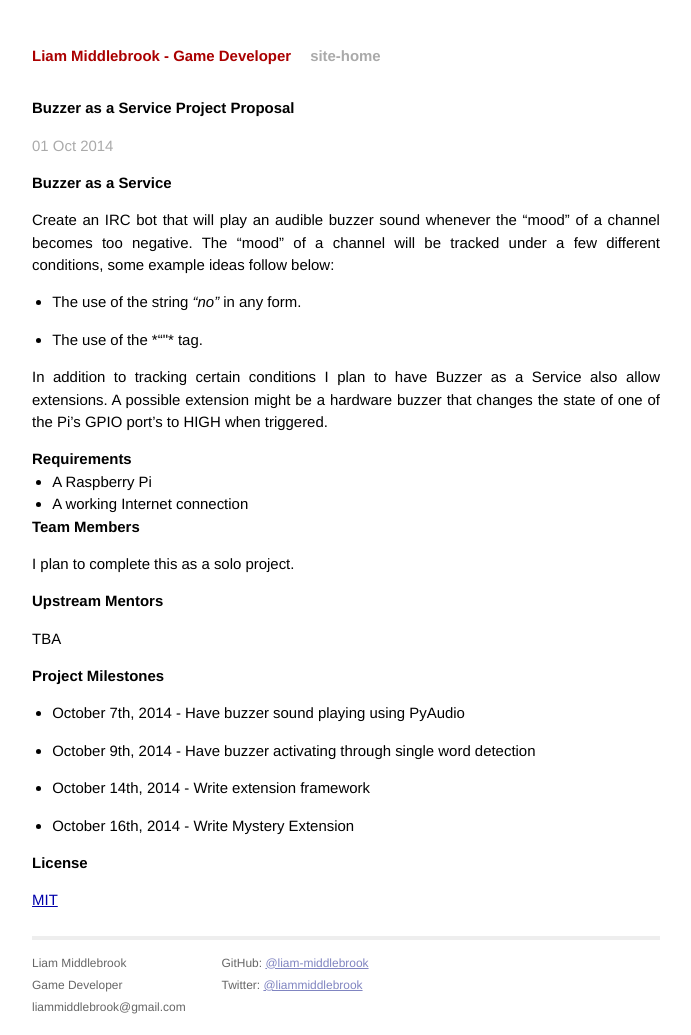
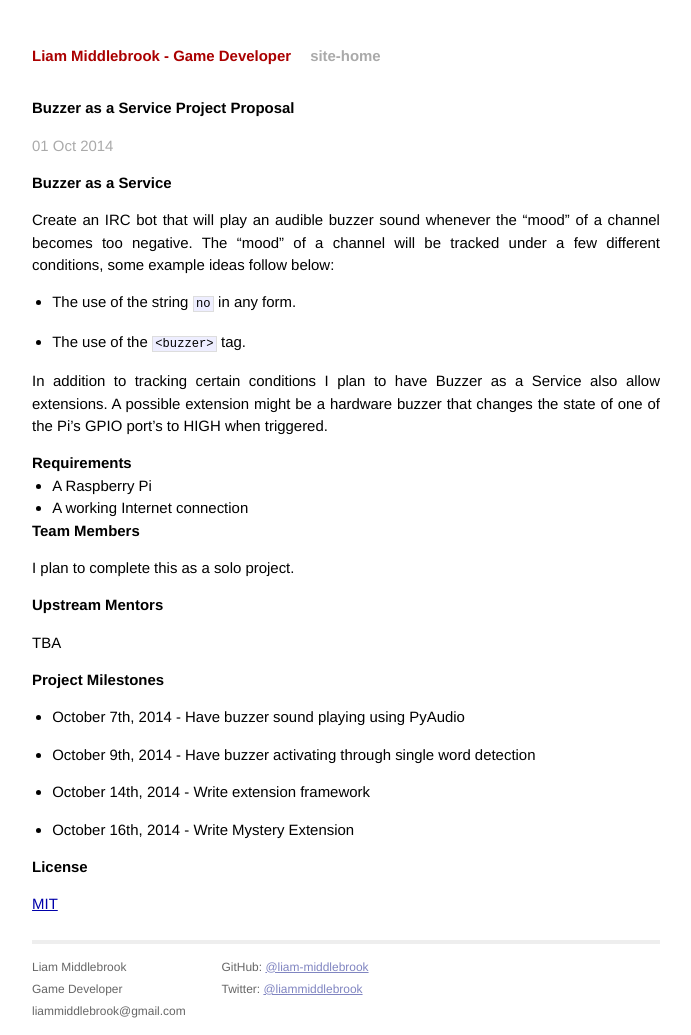
Before and after one commit to liam-middlebrook/blog, a Jekyll site: the page built from _posts/2014-10-01-buzzer-as-a-service.markdown, in a window 1280 px wide. Shown: the whole page, without its empty margins (294-985 px from the left). Built offline with Jekyll 4.4.1, drawn with Linux system fonts in a browser that asks for light colours; Markdown is read by kramdown in place of the engine named in the settings.

Commit message:
Fixed code blocks

```diff
--- a/_posts/2014-10-01-buzzer-as-a-service.markdown
+++ b/_posts/2014-10-01-buzzer-as-a-service.markdown
@@ -8,9 +8,9 @@ Create an IRC bot that will play an audible buzzer sound whenever the "mood" of
 a channel becomes too negative. The "mood" of a channel will be tracked under
 a few different conditions, some example ideas follow below:
 
-* The use of the string *"no"* in any form.
+* The use of the string `no` in any form.
 
-* The use of the *"<buzzer>"* tag.
+* The use of the `<buzzer>` tag.
 
 In addition to tracking certain conditions I plan to have Buzzer as a Service
 also allow extensions. A possible extension might be a hardware buzzer that
```
